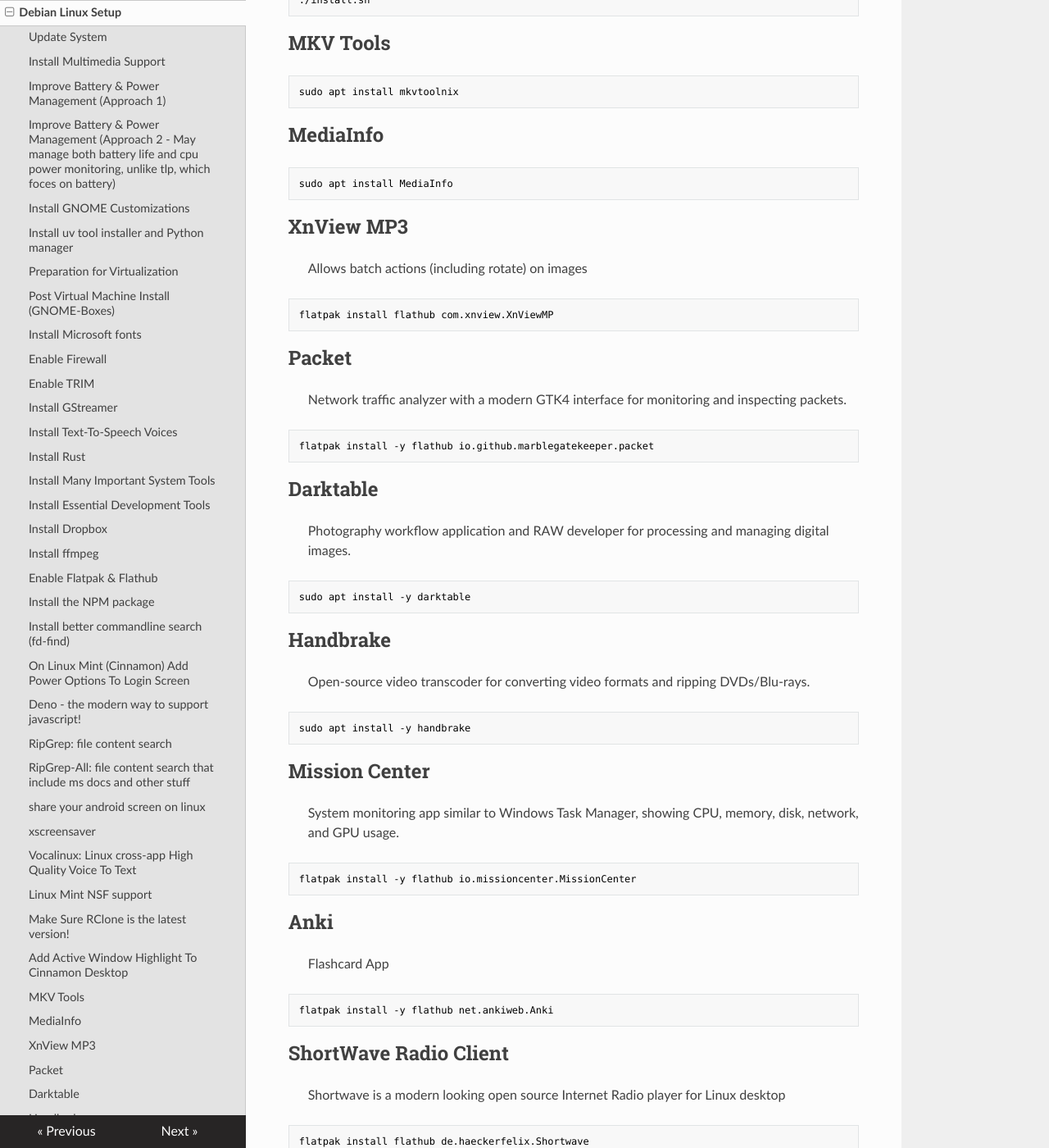
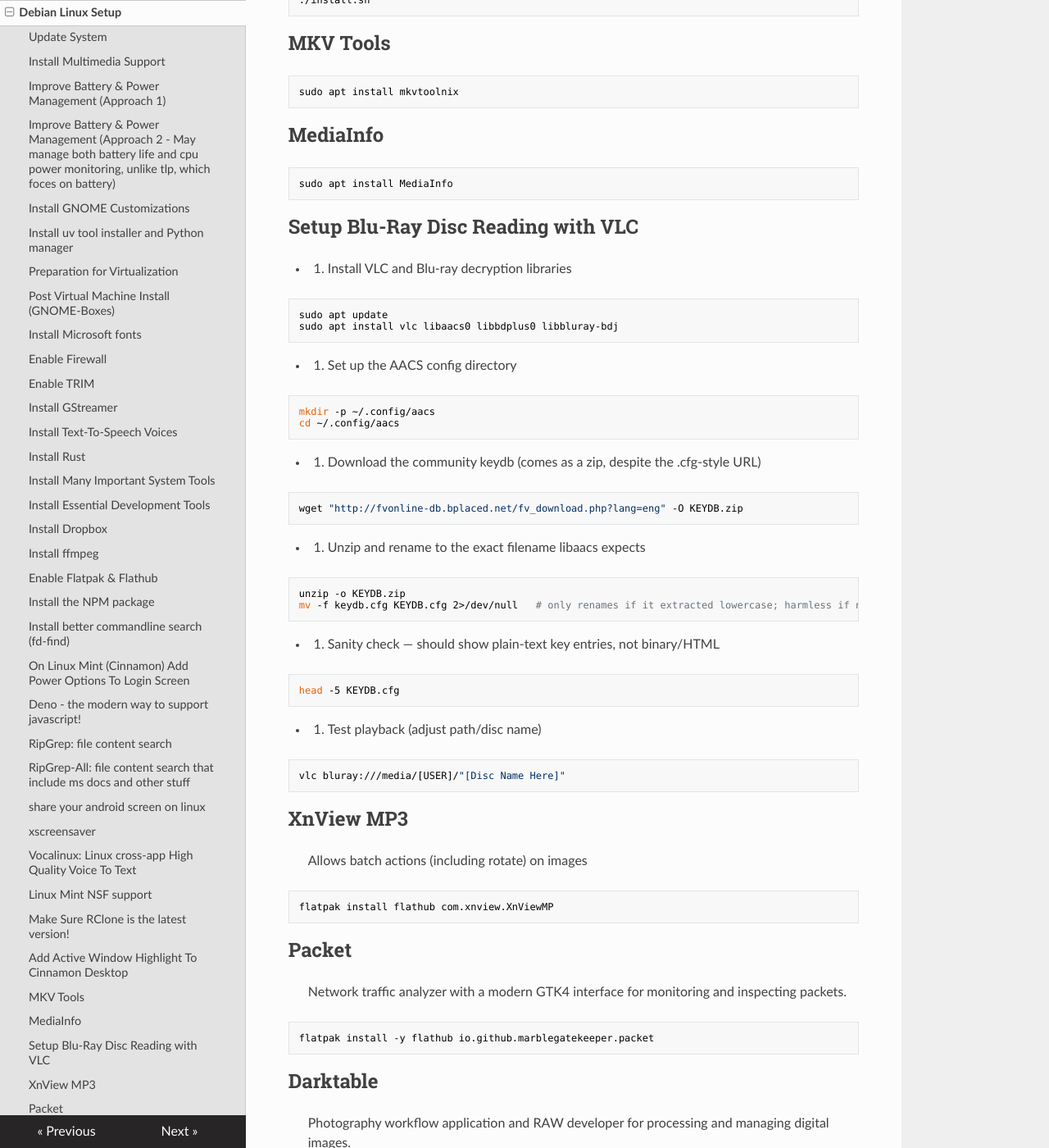
Before and after one commit to travisseymour/useful_stuff, an MkDocs documentation site: the page built from docs/debian_setup.md, in a window 1280 px wide and 1400 px high, scrolled down 9493 px. Shown: the whole window at 82% size. Built offline with MkDocs 1.6.1, drawn with Linux system fonts in a browser that asks for light colours; nearby versions of some CDN libraries.

Commit message:
added stuff for blu-ray ripping

````diff
--- a/docs/debian_setup.md
+++ b/docs/debian_setup.md
@@ -447,6 +447,41 @@
 
 ```bash
 sudo apt install MediaInfo
+```
+
+## Setup Blu-Ray Disc Reading with VLC
+
+- 1. Install VLC and Blu-ray decryption libraries
+```bash
+sudo apt update
+sudo apt install vlc libaacs0 libbdplus0 libbluray-bdj
+```
+
+- 2. Set up the AACS config directory
+```bash
+mkdir -p ~/.config/aacs
+cd ~/.config/aacs
+```
+
+- 3. Download the community keydb (comes as a zip, despite the .cfg-style URL)
+```bash
+wget "http://fvonline-db.bplaced.net/fv_download.php?lang=eng" -O KEYDB.zip
+```
+
+- 4. Unzip and rename to the exact filename libaacs expects
+```bash
+unzip -o KEYDB.zip
+mv -f keydb.cfg KEYDB.cfg 2>/dev/null   # only renames if it extracted lowercase; harmless if not
+```
+
+- 5. Sanity check — should show plain-text key entries, not binary/HTML
+```bash
+head -5 KEYDB.cfg
+```
+
+- 6. Test playback (adjust path/disc name)
+```bash
+vlc bluray:///media/[USER]/"[Disc Name Here]"
 ```
 
 ## XnView MP3
````
Also changed, not shown: 1 other file.
